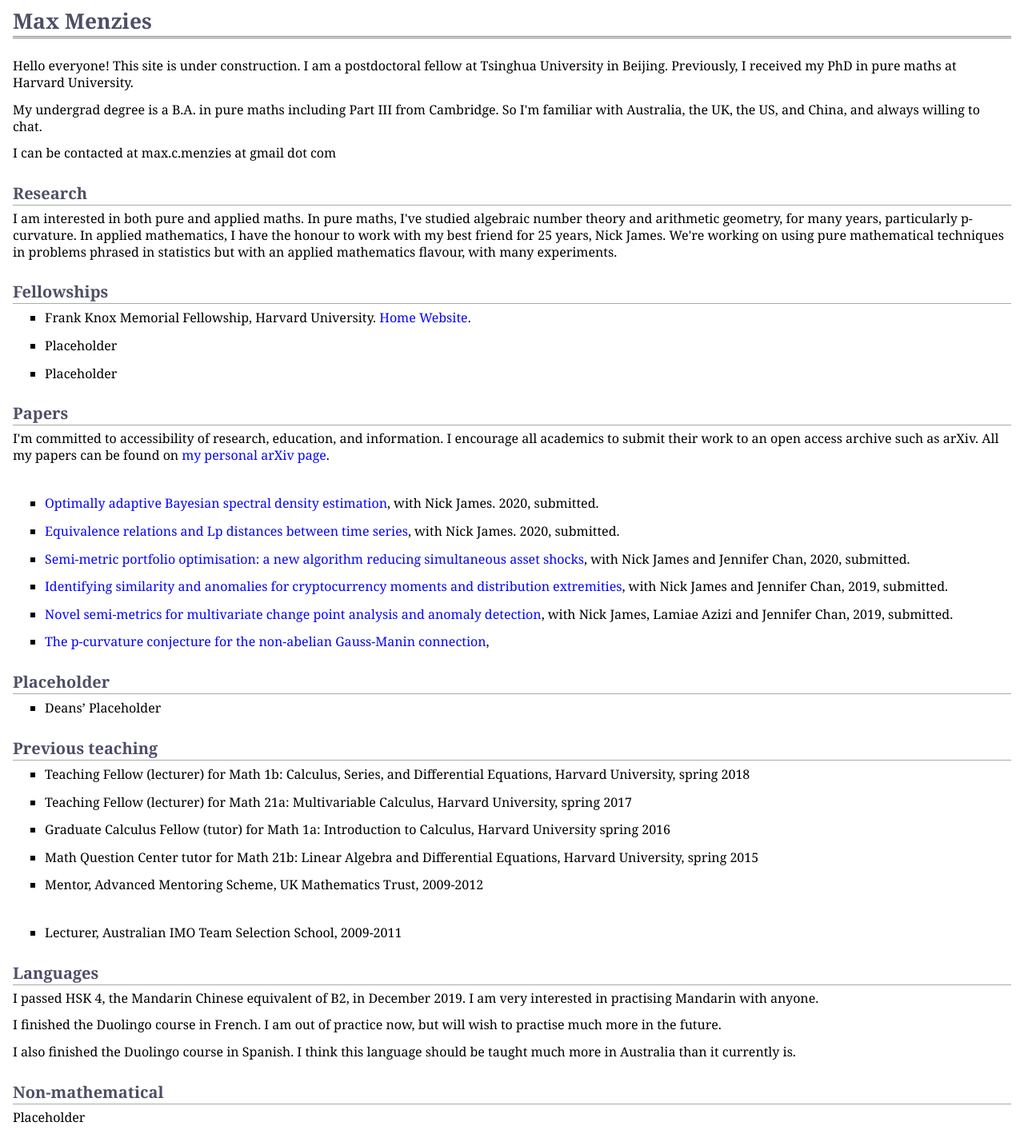
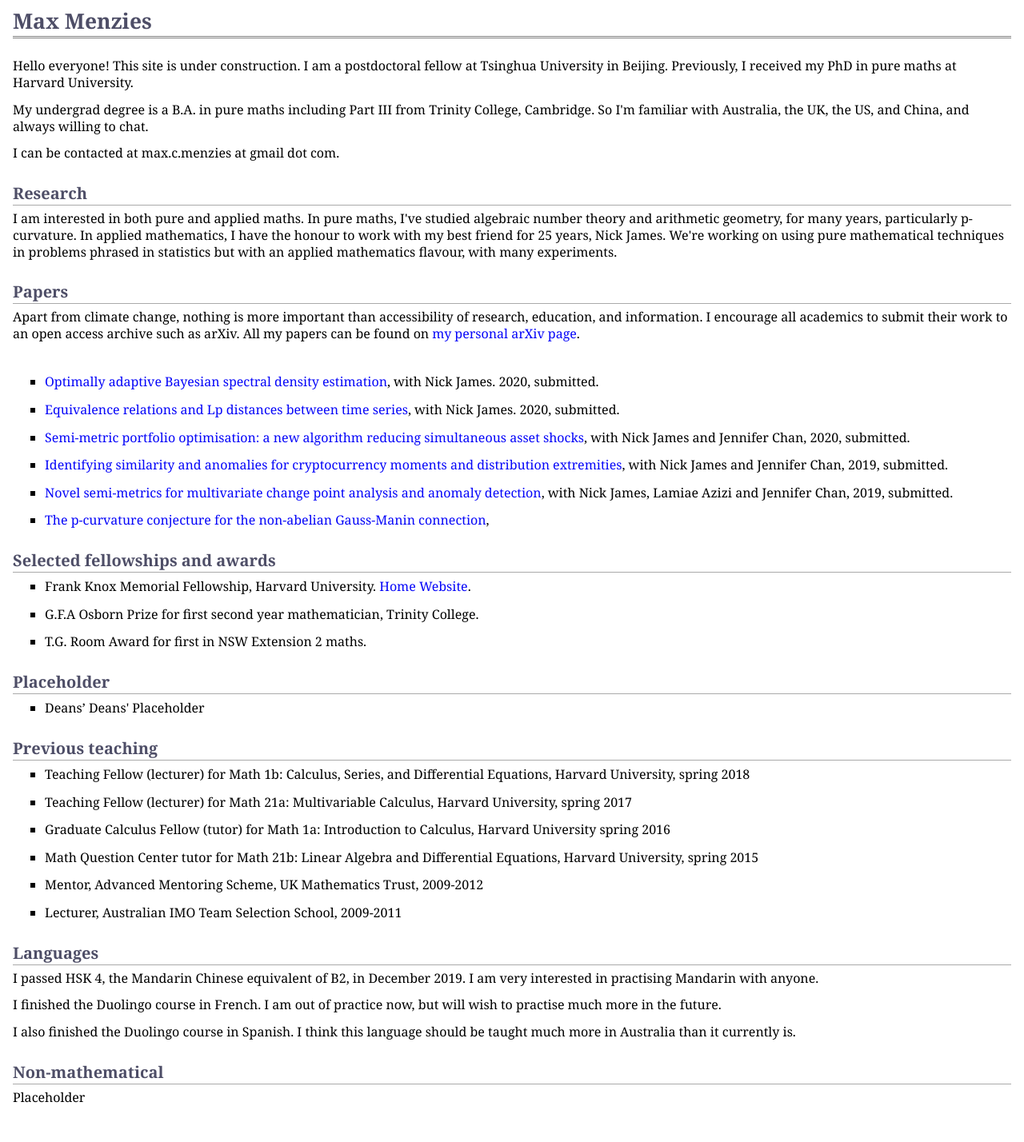
Before and after one commit to MaxMenzies/maxmenzies.com, a Jekyll site: the page index.html, which Jekyll copies as it is, in a window 1280 px wide. Shown: the whole page at 80% size. Built offline with Jekyll 4.4.1, drawn with Linux system fonts in a browser that asks for light colours; after the commit the page ends 1403 px from its top, so only the background shows below that.

Commit message:
Update index.html

```diff
--- a/index.html
+++ b/index.html
@@ -14,26 +14,13 @@
 </div>
 <p>Hello everyone! This site is under construction. I am a postdoctoral fellow at Tsinghua University in Beijing. Previously, I received my PhD in pure maths at Harvard University.
 </p>
-<p>My undergrad degree is a B.A. in pure maths including Part III from Cambridge. So I'm familiar with Australia, the UK, the US, and China, and always willing to chat.</p>
-<p>I can be contacted at max.c.menzies at gmail dot com</p>
+<p>My undergrad degree is a B.A. in pure maths including Part III from Trinity College, Cambridge. So I'm familiar with Australia, the UK, the US, and China, and always willing to chat.</p>
+<p>I can be contacted at max.c.menzies at gmail dot com.</p>
 <h2>Research</h2>
 <p>I am interested in both pure and applied maths. In pure maths, I've studied algebraic number theory and arithmetic geometry, for many years, particularly p-curvature. In applied mathematics, I have the honour to work with my best friend for 25 years, Nick James. We're working on using pure mathematical techniques in problems phrased in statistics but with an applied mathematics flavour, with many experiments.
 </p>
-<h2>Fellowships</h2>
-<ul>
-<li><p>Frank Knox Memorial Fellowship, Harvard University. <a href="https://frankknox.harvard.edu">Home Website</a>. </p>
-</li>
-</ul>
-<ul>
-<li><p>Placeholder</p>
-</li>
-</ul>
-<ul>
-<li><p>Placeholder</p>
-</li>
-</ul>
 <h2>Papers</h2>
-<p>I'm committed to accessibility of research, education, and information. I encourage all academics to submit their work to an open access archive such as arXiv. All my papers can be found on <a href="https://arxiv.org/a/menzies_m_1.html">my personal arXiv page</a>.</p>
+<p>Apart from climate change, nothing is more important than accessibility of research, education, and information. I encourage all academics to submit their work to an open access archive such as arXiv. All my papers can be found on <a href="https://arxiv.org/a/menzies_m_1.html">my personal arXiv page</a>.</p>
 <p><br /></p>
 <ul>
 <li><p> <a href="https://arxiv.org/abs/2003.02367">Optimally adaptive Bayesian spectral density estimation</a>, with Nick James. 2020, submitted. </p>
@@ -59,9 +46,22 @@
 <li><p><a href="https://arxiv.org/abs/1912.05757">The p-curvature conjecture for the non-abelian Gauss-Manin connection</a>,</p>
 </li>
 </ul>
+<h2>Selected fellowships and awards</h2>
+<ul>
+<li><p>Frank Knox Memorial Fellowship, Harvard University. <a href="https://frankknox.harvard.edu">Home Website</a>. </p>
+</li>
+</ul>
+<ul>
+<li><p>G.F.A Osborn Prize for first second year mathematician, Trinity College.</p>
+</li>
+</ul>
+<ul>
+<li><p>T.G. Room Award for first in NSW Extension 2 maths.</p>
+</li>
+</ul>
 <h2>Placeholder</h2>
 <ul>
-<li><p>Deans&rsquo; Placeholder</p>
+<li><p>Deans&rsquo; Deans' Placeholder</p>
 </li>
 </ul>
 <h2>Previous teaching</h2>
@@ -85,7 +85,7 @@
 <li><p>Mentor, Advanced Mentoring Scheme, UK Mathematics Trust, 2009-2012</p>
 </li>
 </ul>
- <ul>
+<ul>
 <li><p>Lecturer, Australian IMO Team Selection School, 2009-2011</p>
 </li>
 </ul>
```
